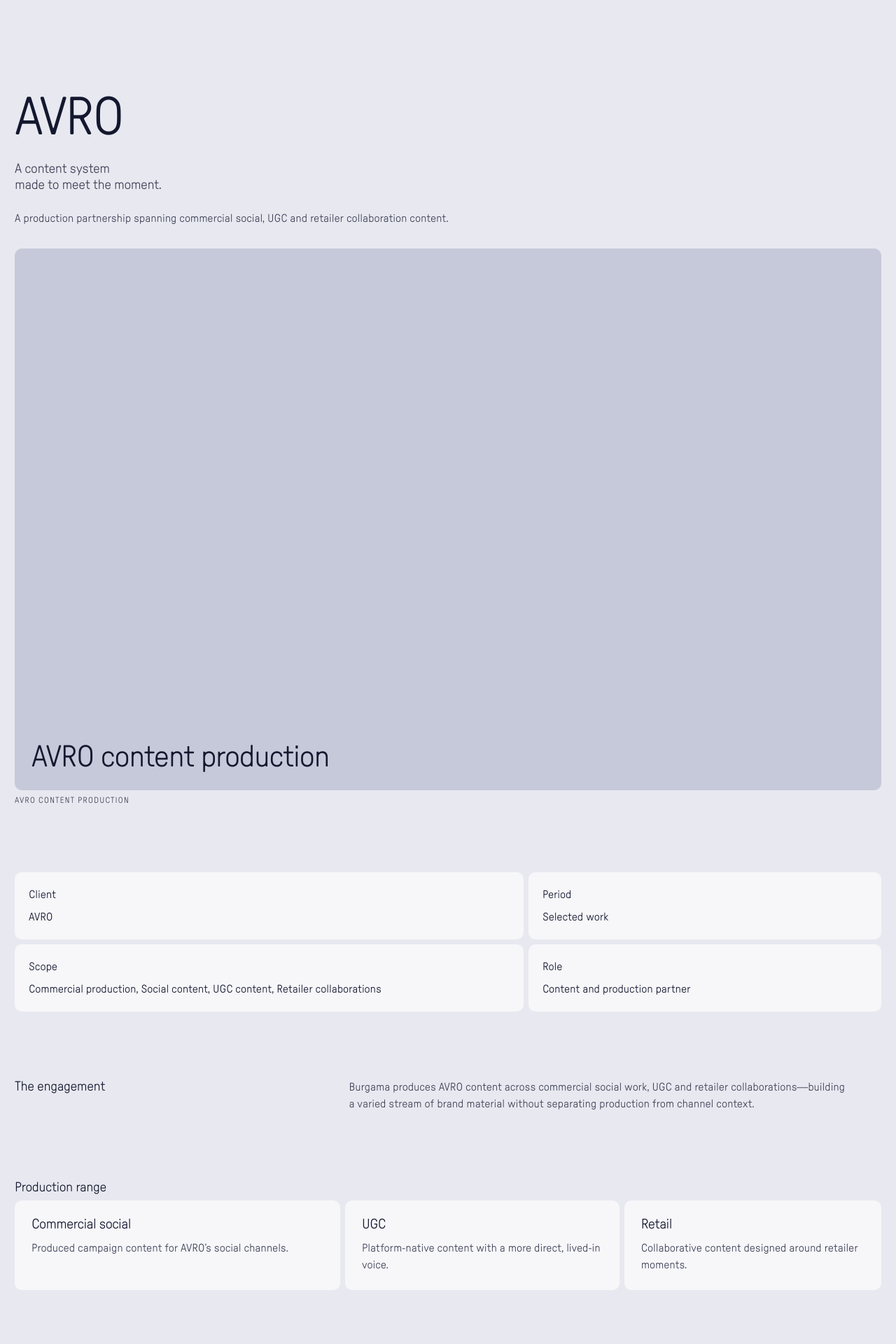
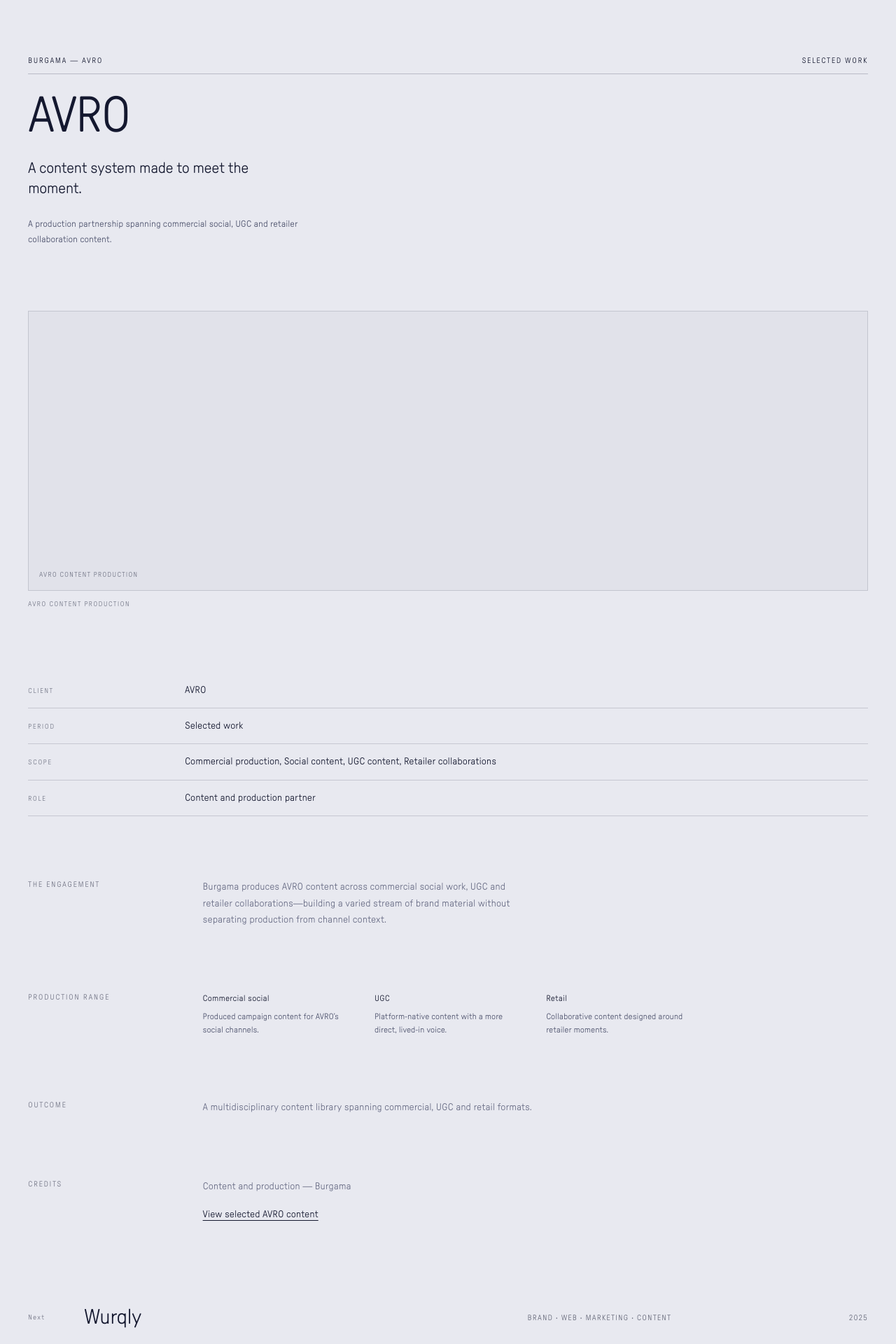
Before and after one commit to cedarandcactus/burgama-site-14.5, a Next.js app: page /work/avro in a window 1280 px wide. Shown: the part 80-2000 px from the top of the page at 70% size. Built offline with nearby package versions, Linux system fonts and the light colour scheme.

Commit message:
feat: introduce new styles and components for case study page layout and reveal effect

```diff
--- a/app/globals.css
+++ b/app/globals.css
@@ -499,6 +499,20 @@
 }
 
 /*
+  Sized by HEIGHT, like the poster stage. At ultra-wide widths a purely
+  ratio-driven slot is enormous — 21/9 across a 1520px gutter is 650px tall,
+  and 4/3 is over 1100px, which buries the rest of the page. Driving height
+  and letting width follow from aspect-ratio keeps the object centred with
+  air around it, as in the reference.
+*/
+.page-hero-stage .artifact,
+.page-hero-stage .artifact-figure {
+  height: clamp(10rem, 23vw, 18rem);
+  width: auto;
+  max-width: 100%;
+}
+
+/*
   Short columns of small text under the artifact, as in the reference. Falls
   to two columns before one so the row never becomes a single long measure.
 */
@@ -522,6 +536,15 @@
   }
 }
 
+/*
+  The same column grid without its leading rule, for use inside a section that
+  already has a label in the margin (case-study process steps, capabilities).
+*/
+.columns-bare {
+  padding-top: 0;
+  border-top: 0;
+}
+
 .page-hero-column-title {
   margin-bottom: 0.5rem;
   font-size: 0.75rem;
@@ -533,6 +556,191 @@
   font-size: 0.75rem;
   line-height: 1.6;
   color: var(--ink-soft);
+}
+
+/* ------------------------------------------------------------------
+   Case study — the project detail page in the archive language
+
+   Every project uses the same structure. The previous direction
+   special-cased one slug with a full-bleed dark video hero, which is why
+   its title overflowed the viewport; a uniform page is the point of an
+   archive, so nothing here is keyed to a particular project.
+------------------------------------------------------------------ */
+
+.case {
+  display: flex;
+  flex-direction: column;
+  gap: clamp(3rem, 7vw, 6.5rem);
+  /* Clears the sticky nav. */
+  padding-top: clamp(4.5rem, 7vw, 6.5rem);
+  padding-bottom: clamp(3rem, 6vw, 5rem);
+}
+
+.case-head {
+  display: flex;
+  flex-direction: column;
+  gap: clamp(1rem, 2vw, 1.75rem);
+}
+
+.case-title {
+  font-size: clamp(2rem, 6vw, 4.5rem);
+  line-height: 0.95;
+  letter-spacing: -0.04em;
+  text-transform: uppercase;
+}
+
+.case-lede {
+  max-width: 30ch;
+  font-size: clamp(1rem, 1.7vw, 1.5rem);
+  line-height: 1.35;
+  letter-spacing: -0.02em;
+  color: var(--ink);
+}
+
+.case-summary {
+  max-width: 62ch;
+  font-size: 0.8125rem;
+  line-height: 1.7;
+  color: var(--ink-soft);
+}
+
+/* The project's facts as a ruled spec list rather than a row of filled cards. */
+.case-spec {
+  display: flex;
+  flex-direction: column;
+}
+
+.case-spec-row {
+  display: grid;
+  grid-template-columns: 1fr;
+  gap: 0.25rem;
+  padding-block: 0.875rem;
+  border-bottom: 1px solid color-mix(in srgb, var(--ink) 16%, transparent);
+}
+
+@media (min-width: 720px) {
+  .case-spec-row {
+    grid-template-columns: 12rem minmax(0, 1fr);
+    gap: 2rem;
+    align-items: baseline;
+  }
+}
+
+.case-spec-label {
+  font-size: 0.625rem;
+  letter-spacing: 0.14em;
+  text-transform: uppercase;
+  color: color-mix(in srgb, var(--ink) 52%, transparent);
+}
+
+.case-spec-value {
+  font-size: 0.875rem;
+  line-height: 1.6;
+  color: var(--ink);
+}
+
+/* Body sections: a tiny caps label in the margin, prose in the main column. */
+.case-module {
+  display: grid;
+  grid-template-columns: 1fr;
+  gap: clamp(0.75rem, 2vw, 2rem);
+}
+
+@media (min-width: 860px) {
+  .case-module {
+    grid-template-columns: 14rem minmax(0, 1fr);
+  }
+}
+
+.case-module-title {
+  font-size: 0.6875rem;
+  letter-spacing: 0.14em;
+  text-transform: uppercase;
+  color: color-mix(in srgb, var(--ink) 55%, transparent);
+}
+
+.case-module-body {
+  display: flex;
+  flex-direction: column;
+  gap: 1rem;
+  max-width: 62ch;
+  font-size: 0.875rem;
+  line-height: 1.7;
+  color: var(--ink-soft);
+}
+
+/*
+  Links inside body copy need an affordance of their own — the ink and the
+  body grey are close enough that colour alone does not read as a link.
+*/
+.case-module-body a {
+  color: var(--ink);
+  text-decoration: underline;
+  text-decoration-thickness: 1px;
+  text-underline-offset: 0.25em;
+  transition: opacity var(--dur-med) var(--ease-smooth);
+}
+
+.case-module-body a:hover,
+.case-module-body a:focus-visible {
+  opacity: 0.6;
+}
+
+.case-quote {
+  max-width: 32ch;
+  font-size: clamp(1.25rem, 3vw, 2.25rem);
+  line-height: 1.15;
+  letter-spacing: -0.03em;
+  color: var(--ink);
+}
+
+/*
+  Project media keeps its own colour — portfolio work should read as itself,
+  which is why the registry reserves `treatment: 'none'` for it. The frame is
+  what makes it sit in the system: a hairline outline, contained rather than
+  cropped, and capped in height so a logo plate cannot run the full viewport.
+*/
+.case-media {
+  display: flex;
+  flex-direction: column;
+  gap: 0.75rem;
+  min-width: 0;
+}
+
+.case-media-frame {
+  position: relative;
+  display: flex;
+  align-items: center;
+  justify-content: center;
+  width: 100%;
+  max-height: clamp(18rem, 50vh, 34rem);
+  overflow: hidden;
+  outline: 1px solid color-mix(in srgb, var(--ink) 14%, transparent);
+  outline-offset: -1px;
+  background-color: color-mix(in srgb, var(--ink) 3%, transparent);
+}
+
+.case-media-frame img,
+.case-media-frame video {
+  width: 100%;
+  height: 100%;
+  object-fit: contain;
+}
+
+.case-media-row {
+  display: grid;
+  grid-template-columns: 1fr;
+  gap: clamp(1rem, 2.4vw, 2rem);
+}
+
+@media (min-width: 760px) {
+  .case-media-row {
+    grid-template-columns: repeat(2, minmax(0, 1fr));
+  }
+
+  .case-media-row-3 {
+    grid-template-columns: repeat(3, minmax(0, 1fr));
+  }
 }
 
 /* ------------------------------------------------------------------
@@ -1574,70 +1782,6 @@ a.footer-link:focus-visible {
   line-height: 1;
 }
 
-.wurqly-hero {
-  width: 100vw;
-  margin-left: calc(50% - 50vw);
-  background: var(--navy);
-}
-
-.wurqly-hero > video,
-.wurqly-hero > img {
-  transform: scale(1.08);
-  filter: blur(11px) saturate(0.42) contrast(0.72) brightness(0.72);
-}
-
-.wurqly-hero-wash {
-  background: linear-gradient(
-    180deg,
-    rgb(8 13 27 / 0.2) 0%,
-    rgb(17 26 49 / 0.56) 58%,
-    var(--navy) 100%
-  );
-  backdrop-filter: blur(7px);
-  -webkit-backdrop-filter: blur(7px);
-}
-
-.wurqly-hero-copy {
-  color: var(--periwinkle);
-}
-
-.wurqly-title {
-  font-family: var(--font-wordmark), var(--font-standard), sans-serif;
-  font-size: clamp(3rem, 7vw, 6.5rem);
-  line-height: 0.82;
-  letter-spacing: -0.055em;
-}
-
-.wurqly-project-info {
-  position: relative;
-  z-index: 2;
-  margin-top: -4rem;
-  overflow: hidden;
-  border-radius: var(--radius-module);
-  background: var(--surface-1);
-}
-
-.wurqly-project-info > div {
-  min-width: 0;
-  border-radius: 0;
-  background: transparent;
-}
-
-.wurqly-media-frame {
-  background: var(--surface-2);
-  color: var(--periwinkle);
-}
-
-.wurqly-case-study .wurqly-media-frame img[src$='shaded-logo.png'] {
-  filter: saturate(0.72) contrast(0.94);
-}
-
-@supports not ((backdrop-filter: blur(1px)) or (-webkit-backdrop-filter: blur(1px))) {
-  .wurqly-hero-wash {
-    background: linear-gradient(180deg, rgb(17 26 49 / 0.72), var(--navy));
-  }
-}
-
 @keyframes project-image-parallax {
   from {
     transform: translate3d(0, -8%, 0) scale(1.02);
--- a/app/work/[slug]/page.tsx
+++ b/app/work/[slug]/page.tsx
@@ -1,8 +1,8 @@
 import type { Metadata } from 'next'
 import Link from 'next/link'
 import { notFound } from 'next/navigation'
-import { AnimatedText } from '@/components/animated-text'
 import { MediaFrame, ProjectModules } from '@/components/media-module'
+import { Reveal } from '@/components/reveal'
 import { SiteFooter } from '@/components/site-footer'
 import { getProject, projects } from '@/lib/projects'
 
@@ -38,114 +38,96 @@ export default async function ProjectPage({
 
   const next = getProject(project.nextProjectSlug) ?? projects[0]
 
-  const meta: { label: string; value: string; basis: string }[] = [
-    { label: 'Client', value: project.client, basis: '58%' },
-    { label: 'Period', value: project.year, basis: '40%' },
-    { label: 'Scope', value: project.services.join(', '), basis: '58%' },
-    { label: 'Role', value: project.role, basis: '40%' },
+  const spec = [
+    { label: 'Client', value: project.client },
+    { label: 'Period', value: project.year },
+    { label: 'Scope', value: project.services.join(', ') },
+    { label: 'Role', value: project.role },
     ...(project.collaborators.length
-      ? [{ label: 'Collaborators', value: project.collaborators.join(', '), basis: '100%' }]
+      ? [{ label: 'Collaborators', value: project.collaborators.join(', ') }]
       : []),
   ]
 
   return (
     <>
-      <article className={`rail mx-auto flex flex-col gap-16 px-module pt-[92px] md:gap-24 md:pt-[140px] ${project.slug === 'wurqly' ? 'wurqly-case-study' : ''}`}>
-        {project.slug === 'wurqly' ? (
-          <header className="wurqly-hero relative flex min-h-[86svh] items-end overflow-hidden px-module pb-14 pt-28 md:min-h-[760px] md:pb-20">
-            <video
-              src={project.heroMedia.src}
-              poster={project.heroMedia.poster}
-              muted
-              loop
-              autoPlay
-              playsInline
-              preload="metadata"
-              aria-hidden="true"
-              className="absolute inset-0 h-full w-full object-cover motion-reduce:hidden"
-            />
-            {project.heroMedia.poster ? (
-              <img
-                src={project.heroMedia.poster}
-                alt=""
-                className="absolute inset-0 hidden h-full w-full object-cover motion-reduce:block"
-              />
-            ) : null}
-            <div className="wurqly-hero-wash absolute inset-0" />
-            <div className="wurqly-hero-copy relative z-10 flex w-full max-w-2xl flex-col gap-6 md:ml-auto md:items-end md:text-right">
-              <AnimatedText as="h1" lines={[project.title]} className="wurqly-title" />
-              <AnimatedText lines={project.introCopy} className="t-section max-w-[18ch]" delay={120} />
-              <p className="t-body max-w-[48ch] text-pretty">{project.summary}</p>
+      <article className="wide case">
+        <header className="case-head">
+          <div className="poster-masthead">
+            <p className="poster-label">Burgama — {project.client}</p>
+            <p className="poster-label">{project.year}</p>
           </div>
+
+          <Reveal>
+            <h1 className="case-title">{project.title}</h1>
+          </Reveal>
+
+          <Reveal delay={80}>
+            <p className="case-lede">{project.introCopy.join(' ')}</p>
+          </Reveal>
+
+          <Reveal delay={140}>
+            <p className="case-summary">{project.summary}</p>
+          </Reveal>
         </header>
-        ) : (
-          <header className="flex flex-col gap-module">
-            <div className="rail mx-auto mb-6 flex flex-col gap-6">
-              <AnimatedText as="h1" lines={[project.title]} className="t-display" />
-              <AnimatedText lines={project.introCopy} className="t-section" delay={120} />
-              <p className="t-body">{project.summary}</p>
-            </div>
+
+        <Reveal>
           <MediaFrame item={project.heroMedia} />
-          </header>
-        )}
+        </Reveal>
 
-        <section aria-label="Project information" className={`flex flex-wrap gap-module ${project.slug === 'wurqly' ? 'wurqly-project-info' : ''}`}>
-          {meta.map((row) => (
-            <div
-              key={row.label}
-              style={{ flexBasis: row.basis, flexGrow: 1 }}
-              className="flex min-w-[220px] flex-col gap-2 rounded-module bg-surface-1 p-5"
-            >
-              <span className="t-body">{row.label}</span>
-              <span className="t-body">{row.value}</span>
+        <Reveal as="section" aria-label="Project information" className="case-spec">
+          {spec.map((row) => (
+            <div key={row.label} className="case-spec-row">
+              <span className="case-spec-label">{row.label}</span>
+              <span className="case-spec-value">{row.value}</span>
             </div>
           ))}
-        </section>
+        </Reveal>
 
         <ProjectModules modules={project.contentModules} />
 
-        <section aria-label="Outcome and credits" className="flex flex-col gap-module md:flex-row">
-          <div className="flex flex-col gap-4 rounded-module bg-surface-2 p-6 md:basis-[44%]">
-            <h2 className="t-section">Outcome</h2>
+        <Reveal as="section" aria-label="Outcome" className="case-module">
+          <h2 className="case-module-title">Outcome</h2>
+          <div className="case-module-body">
             {project.outcomes.map((outcome) => (
-              <p key={outcome} className="t-body">
-                {outcome}
-              </p>
+              <p key={outcome}>{outcome}</p>
             ))}
           </div>
-          <div className="flex flex-col gap-3 rounded-module bg-surface-1 p-6 md:basis-[54%]">
-            <h2 className="t-section">Credits</h2>
+        </Reveal>
+
+        <Reveal as="section" aria-label="Credits" className="case-module">
+          <h2 className="case-module-title">Credits</h2>
+          <div className="case-module-body">
             {project.credits.map((credit) => (
-              <p key={credit.role} className="t-body">
+              <p key={credit.role}>
                 {credit.role} — {credit.name}
               </p>
             ))}
             {project.externalUrl ? (
-              <p className="t-body">
-                See the finished work.{' '}
-                <a
-                  href={project.externalUrl}
-                  target="_blank"
-                  rel="noreferrer"
-                  className="inline-action"
-                >
+              <p>
+                <a href={project.externalUrl} target="_blank" rel="noreferrer">
                   {project.externalLabel ?? 'Visit the live work'}
                 </a>
               </p>
             ) : null}
           </div>
-        </section>
+        </Reveal>
 
+        {/*
+          The next project is one more row of the same index used on /work, so
+          leaving a case study returns you to the archive language.
+        */}
+        <section aria-label="Next project" className="artifact-index">
           <Link
             href={`/work/${next.slug}`}
             aria-label={`Next project: ${next.title}`}
-          className="flex min-h-[46svh] flex-col justify-end gap-8 rounded-module bg-surface-2 p-6 transition-colors duration-300 ease-module hover:bg-periwinkle hover:text-navy focus-visible:bg-periwinkle focus-visible:text-navy md:p-10"
+            className="artifact-index-row"
           >
-          <span className="flex flex-col gap-4">
-            <span className="t-display block">{next.title}</span>
-            <span className="t-body block max-w-[42ch]">{next.summary}</span>
-          </span>
+            <span className="artifact-index-num">Next</span>
+            <span className="artifact-index-client">{next.client}</span>
+            <span className="artifact-index-meta">{next.disciplines.join(' · ')}</span>
+            <span className="artifact-index-meta artifact-index-year">{next.year}</span>
           </Link>
+        </section>
       </article>
 
       <SiteFooter />
--- a/components/media-module.tsx
+++ b/components/media-module.tsx
@@ -1,12 +1,12 @@
-import { AnimatedText } from '@/components/animated-text'
-import { type ContentModule, type MediaItem, toneClass } from '@/lib/projects'
+import { Reveal } from '@/components/reveal'
+import { type ContentModule, type MediaItem } from '@/lib/projects'
 
 const RATIO: Record<MediaItem['ratio'], string> = {
-  wide: 'aspect-[3/2]',
-  video: 'aspect-video',
-  tall: 'aspect-[3/4]',
-  square: 'aspect-square',
-  full: 'aspect-[16/10]',
+  wide: '3 / 2',
+  video: '16 / 9',
+  tall: '3 / 4',
+  square: '1 / 1',
+  full: '16 / 10',
 }
 
 export function MediaFrame({
@@ -16,13 +16,15 @@ export function MediaFrame({
   item: MediaItem
   className?: string
 }) {
+  /*
+    Everything is contained, never cropped. The frame caps its own height, so
+    its rendered ratio rarely matches the asset's — `cover` under that cap
+    silently cut the edges off logo plates and wide screen captures. Contain
+    matches `.artifact-media` and lets the frame's fill do the letterboxing.
+  */
   return (
-    <figure className={`flex flex-col gap-module ${className}`}>
-      <div
-        className={`relative w-full overflow-hidden rounded-module ${RATIO[item.ratio]} ${
-          toneClass[item.tone ?? 'surface-1']
-        } ${item.src?.includes('/wurqly/') ? 'wurqly-media-frame' : ''}`}
-      >
+    <figure className={`case-media ${className}`}>
+      <div className="case-media-frame" style={{ aspectRatio: RATIO[item.ratio] }}>
         {item.src && item.mediaType === 'video' ? (
           <video
             src={item.src}
@@ -33,134 +35,111 @@ export function MediaFrame({
             controls
             preload="metadata"
             aria-label={item.label}
-            className="h-full w-full object-cover"
           />
         ) : item.src ? (
-          <img
-            src={item.src}
-            alt={item.label}
-            className={`h-full w-full ${item.src.includes('/wurqly/') ? 'object-contain p-6 md:p-12' : 'object-cover'}`}
-          />
+          <img src={item.src} alt={item.label} loading="lazy" decoding="async" />
         ) : (
-          <span className="t-title absolute inset-0 flex items-end p-6" aria-hidden="true">
-            {item.label}
-          </span>
+          /*
+            Unfilled media falls back to the same quiet annotation the
+            artifact slots use, so a missing asset reads as a placeholder
+            rather than an empty box.
+          */
+          <p className="artifact-slug">
+            <span>{item.label}</span>
+          </p>
         )}
       </div>
-      <figcaption className="t-ui">{item.label}</figcaption>
+
+      <figcaption className="artifact-caption">{item.label}</figcaption>
     </figure>
   )
 }
 
 export function ProjectModules({ modules }: { modules: ContentModule[] }) {
   return (
-    <div className="flex flex-col gap-16 md:gap-24">
+    <>
       {modules.map((module, index) => {
         switch (module.type) {
           case 'text':
             return (
-              <section key={index} className="flex flex-col gap-6 md:flex-row md:gap-module">
-                {module.title ? (
-                  <h2 className="t-section md:basis-[38%]">{module.title}</h2>
-                ) : null}
-                <div className="flex flex-col gap-4 md:basis-[58%]">
+              <Reveal key={index} as="section" className="case-module">
+                <h2 className="case-module-title">{module.title ?? ''}</h2>
+                <div className="case-module-body">
                   {module.body.map((paragraph) => (
-                    <p key={paragraph} className="t-body max-w-[62ch]">
-                      {paragraph}
-                    </p>
+                    <p key={paragraph}>{paragraph}</p>
                   ))}
                 </div>
-              </section>
+              </Reveal>
             )
 
           case 'media':
-            return <MediaFrame key={index} item={module.item} />
+            return (
+              <Reveal key={index}>
+                <MediaFrame item={module.item} />
+              </Reveal>
+            )
 
           case 'mediaPair':
             return (
-              <div key={index} className="flex flex-col gap-module md:flex-row">
-                <MediaFrame item={module.items[0]} className="md:basis-[56%]" />
-                <MediaFrame item={module.items[1]} className="md:basis-[44%]" />
-              </div>
+              <Reveal key={index} className="case-media-row">
+                <MediaFrame item={module.items[0]} />
+                <MediaFrame item={module.items[1]} />
+              </Reveal>
             )
 
-          case 'mediaSplit': {
-            const textFirst = module.split === '60/40'
+          case 'mediaSplit':
             return (
-              <div
-                key={index}
-                className={`flex flex-col gap-module md:flex-row ${
-                  textFirst ? '' : 'md:flex-row-reverse'
-                }`}
-              >
-                <div
-                  className="flex flex-col justify-end gap-5 rounded-module bg-surface-1 p-6 md:p-8"
-                  style={{ flexBasis: textFirst ? '58%' : '42%' }}
-                >
-                  <h2 className="t-section">{module.title}</h2>
+              <Reveal key={index} className="case-module">
+                <h2 className="case-module-title">{module.title}</h2>
+                <div className="case-module-body">
                   {module.body.map((paragraph) => (
-                    <p key={paragraph} className="t-body max-w-[52ch]">
-                      {paragraph}
-                    </p>
+                    <p key={paragraph}>{paragraph}</p>
                   ))}
+                  <MediaFrame item={module.item} />
                 </div>
-                <MediaFrame
-                  item={module.item}
-                  className={textFirst ? 'md:basis-[42%]' : 'md:basis-[58%]'}
-                />
-              </div>
+              </Reveal>
             )
-          }
 
           case 'mediaGrid':
             return (
-              <div key={index} className="flex flex-col gap-module md:flex-row">
-                {module.items.map((item, itemIndex) => (
-                  <MediaFrame
-                    key={item.label}
-                    item={item}
-                    className={itemIndex === 0 ? 'md:basis-[40%]' : 'md:basis-[30%]'}
-                  />
+              <Reveal
+                key={index}
+                className={`case-media-row ${
+                  module.items.length > 2 ? 'case-media-row-3' : ''
+                }`}
+              >
+                {module.items.map((item) => (
+                  <MediaFrame key={item.label} item={item} />
                 ))}
-              </div>
+              </Reveal>
             )
 
           case 'quote':
             return (
-              <AnimatedText
-                key={index}
-                as="blockquote"
-                lines={[module.body]}
-                className="t-title max-w-[24ch] rounded-module bg-surface-2 p-6 md:p-10"
-              />
+              <Reveal key={index}>
+                <blockquote className="case-quote">{module.body}</blockquote>
+              </Reveal>
             )
 
           case 'process':
             return (
-              <section key={index} className="flex flex-col gap-module">
-                <h2 className="t-section">{module.title}</h2>
-                <div className="flex flex-col gap-module md:flex-row">
-                  {module.steps.map((step, stepIndex) => (
-                    <div
-                      key={step.title}
-                      className="flex flex-col gap-3 rounded-module bg-surface-1 p-6"
-                      style={{
-                        flexBasis:
-                          stepIndex === 0 ? '38%' : stepIndex === 1 ? '32%' : '30%',
-                      }}
-                    >
-                      <h3 className="text-xl leading-none">{step.title}</h3>
-                      <p className="t-body">{step.body}</p>
+              <Reveal key={index} as="section" className="case-module">
+                <h2 className="case-module-title">{module.title}</h2>
+                <div className="page-hero-columns" style={{ border: 0, padding: 0 }}>
+                  {module.steps.map((step) => (
+                    <div key={step.title}>
+                      <h3 className="page-hero-column-title">{step.title}</h3>
+                      <p className="page-hero-column-body">{step.body}</p>
                     </div>
                   ))}
                 </div>
-              </section>
+              </Reveal>
             )
 
           default:
             return null
         }
       })}
-    </div>
+    </>
   )
 }
```
Also changed, not shown: components/work-index.tsx (+30 -37 lines). Lines whose indentation alone changed are shown as unchanged.
